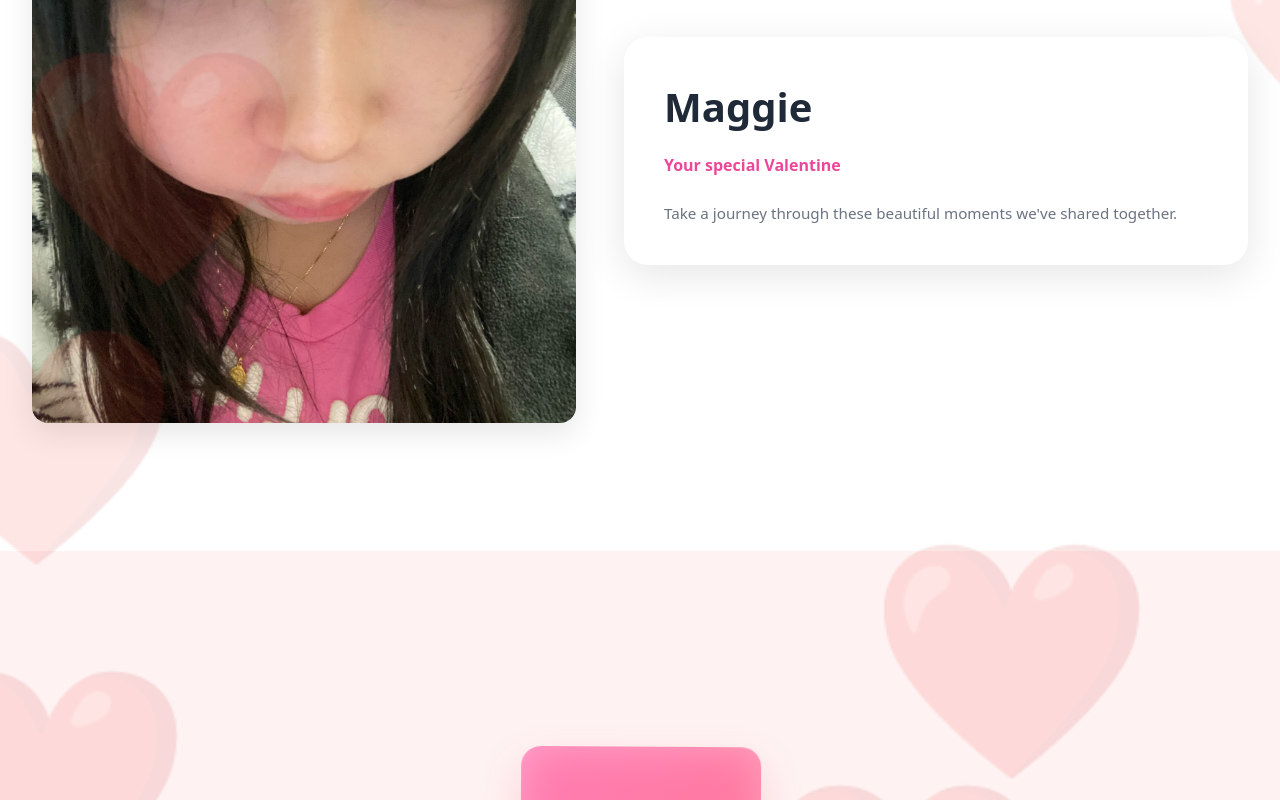
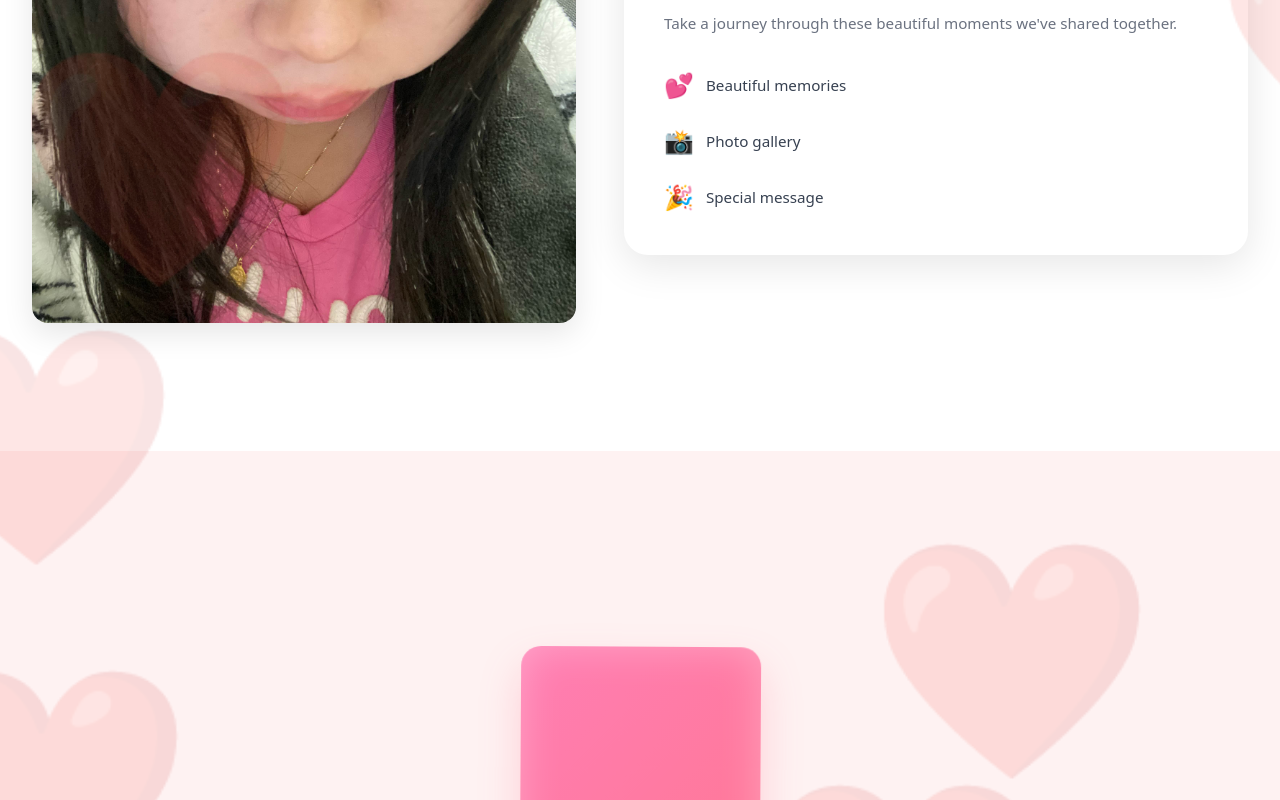
Before and after one commit to FrancisNacu/Maggie, a React (Vite) app: page / in a window 1280 px wide. Both pictures are taken after a click on the button "Accept ❤️". Built offline with nearby package versions, Linux system fonts and the light colour scheme.

Commit message:
Added change text logic when accept is clicked

```diff
--- a/src/pages/Home.tsx
+++ b/src/pages/Home.tsx
@@ -2,6 +2,8 @@ import { useRef, useEffect, useState } from 'react'
 import image from '../assets/image.jpg'
 import Carousel from '../components/Carousel.tsx'
 import ValentineFlipCard from '../components/FlipCard.tsx'
+const KISS_GIF =
+    'https://media.giphy.com/media/v1.Y2lkPWVjZjA1ZTQ3N2gycG82MDM5MXU2djExYnB2czcwYm0xaXR2cjFlZDJmdzJtZXY0dCZlcD12MV9naWZzX3NlYXJjaCZjdD1n/vX1C2TejT6OCOz2kLd/giphy.gif'
 
 function Home() {
     const containerRef = useRef<HTMLDivElement>(null)
@@ -20,6 +22,7 @@ function Home() {
     const [teaseCycle, setTeaseCycle] = useState(0)
 
     const hasAcceptedRef = useRef(false)
+    const [hasAccepted, setHasAccepted] = useState(false) // 👈 NEW
 
     // ---------- ACCEPT BUTTON POSITION ----------
     const [buttonPos, setButtonPos] = useState({ x: 0, y: 0 })
@@ -68,6 +71,8 @@ function Home() {
     // ---------- ACCEPT CLICK ----------
     const handleButtonClick = () => {
         hasAcceptedRef.current = true
+        setHasAccepted(true)        // 👈 mark accepted
+        setShowAccept(false)        // 👈 never show button again
 
         if (!buttonRef.current) return
 
@@ -166,7 +171,7 @@ function Home() {
     // ---------- TEASE CYCLE ----------
     useEffect(() => {
         if (currentPage !== 3) return
-        if (!showAccept) return
+        if (!showAccept || hasAccepted) return // 👈 stop teasing after accept
 
         hasAcceptedRef.current = false
 
@@ -193,7 +198,7 @@ function Home() {
         }, teaseDelay)
 
         return () => clearTimeout(teaseTimer)
-    }, [currentPage, showAccept, teaseCycle])
+    }, [currentPage, showAccept, teaseCycle, hasAccepted])
 
     // ---------- COUNTDOWN ----------
     useEffect(() => {
@@ -202,13 +207,12 @@ function Home() {
         if (countdown <= 0) {
             setTeaseStage('idle')
 
-            // 👇 teleport while hidden
-            if (teaseCycle >= 0) {
+            if (!hasAccepted) {
                 setButtonPos(getRandomButtonPosition())
+                setShowAccept(true)
+                setTeaseCycle((c) => c + 1)
             }
 
-            setShowAccept(true)
-            setTeaseCycle((c) => c + 1)
             return
         }
 
@@ -218,7 +222,7 @@ function Home() {
         }, countdownInterval)
 
         return () => clearTimeout(timer)
-    }, [teaseStage, countdown, teaseCycle])
+    }, [teaseStage, countdown, teaseCycle, hasAccepted])
 
     return (
         <div
@@ -239,6 +243,20 @@ function Home() {
                             <p className='card-description'>
                                 Take a journey through these beautiful moments we've shared together.
                             </p>
+                            <div className='card-features'>
+                                <div className='feature'>
+                                    <span className='feature-icon'>💕</span>
+                                    <span>Beautiful memories</span>
+                                </div>
+                                <div className='feature'>
+                                    <span className='feature-icon'>📸</span>
+                                    <span>Photo gallery</span>
+                                </div>
+                                <div className='feature'>
+                                    <span className='feature-icon'>🎉</span>
+                                    <span>Special message</span>
+                                </div>
+                            </div>
                         </div>
                     </div>
                 </div>
@@ -264,10 +282,21 @@ function Home() {
             <div className='snap-center h-svh page-container page-four bg-purple-50 relative'>
                 <div className='flex flex-col items-center gap-6 text-center'>
                     <h1 className='text-4xl font-bold text-purple-900'>
-                        Will you be my Valentine?
+                        {hasAccepted
+                            ? 'Thaank you, mwaaah 😘'
+                            : 'Will you be my Valentine?'}
                     </h1>
 
-                    {showAccept && (
+                    {hasAccepted && (
+                        <img
+                            src={KISS_GIF}
+                            alt="Kiss"
+                            className="w-48 h-auto animate-pop"
+                        />
+                    )}
+
+
+                    {showAccept && !hasAccepted && (
                         <button
                             ref={buttonRef}
                             onClick={handleButtonClick}
@@ -275,10 +304,10 @@ function Home() {
                             style={
                                 teaseCycle > 0
                                     ? {
-                                          position: 'absolute',
-                                          left: `${buttonPos.x}px`,
-                                          top: `${buttonPos.y}px`,
-                                      }
+                                        position: 'absolute',
+                                        left: `${buttonPos.x}px`,
+                                        top: `${buttonPos.y}px`,
+                                    }
                                     : {}
                             }
                         >
--- a/src/styles/App.css
+++ b/src/styles/App.css
@@ -240,3 +240,7 @@ div.snap-y {
     opacity: 1;
   }
 }
+
+.page-four{
+  user-select: none;
+}
```
